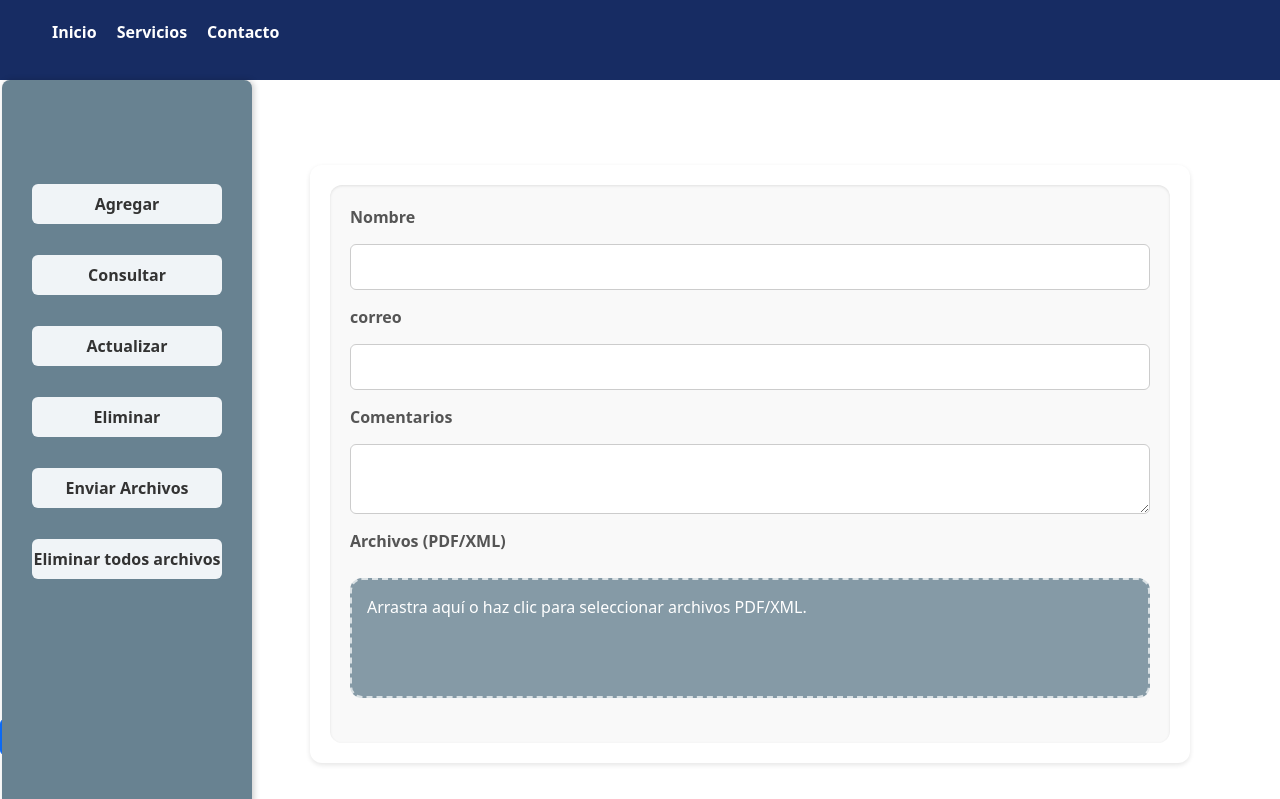
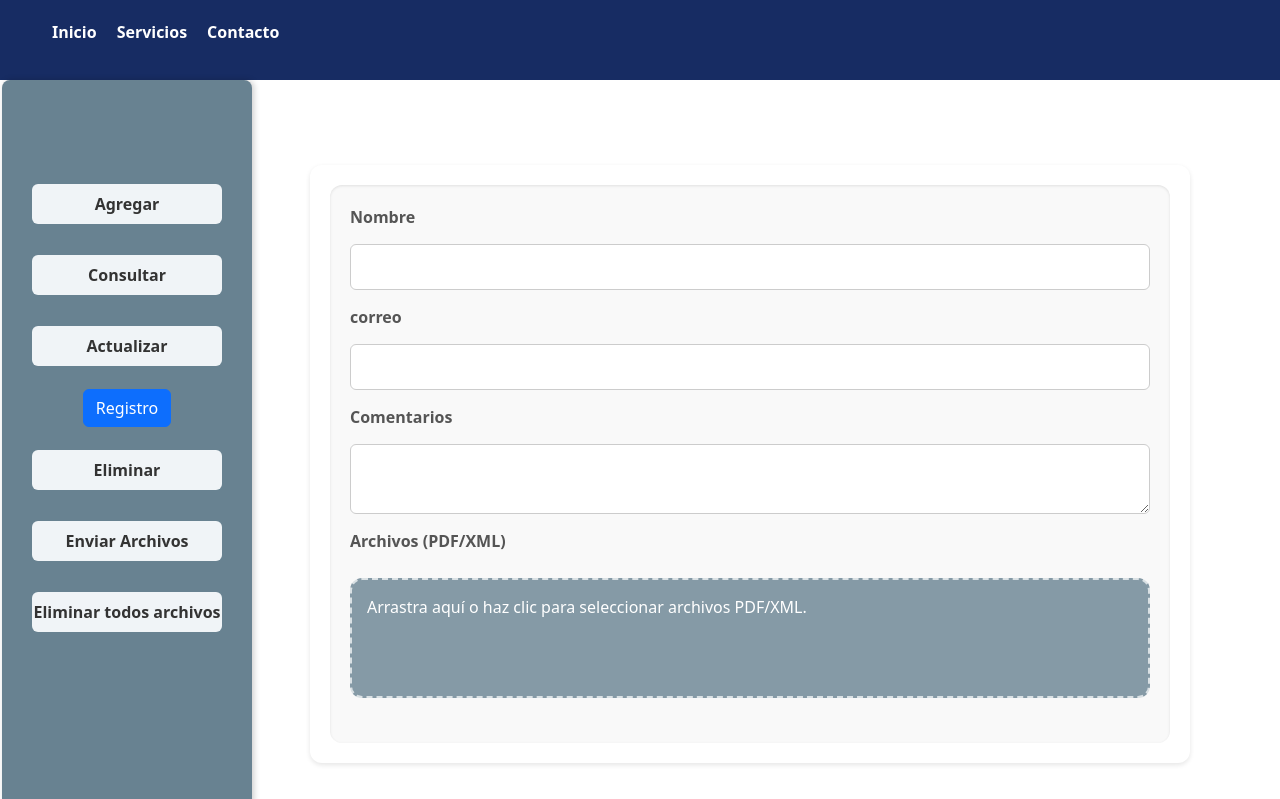
Before and after one commit to DanielCardenas199602/Proyecto_appCrud, a website: page public/index.html in a window 1280 px wide. Shown: the top 799 px of the page. Drawn offline with nearby package versions, Linux system fonts and the light colour scheme.

Commit message:
modal de registro

```diff
--- a/public/index.html
+++ b/public/index.html
@@ -76,7 +76,11 @@
             <button class="botones_db" id="BTN_agregar">Agregar</button>
             <button class="botones_db" id="BTN_consultar">Consultar</button>
             <button class="botones_db" id="BTN_actualizar">Actualizar</button>
+            <button type="button" class="btn btn-primary" data-bs-toggle="modal" data-bs-target="#exampleModal">
+            Registro
+            </button>
             <button class="botones_db" id="BTN_eliminar">Eliminar</button>
+
 
 
             <button class="botones_db" type="submit" id="envio">Enviar Archivos</button>
@@ -90,9 +94,7 @@
 
 
     <!-- Button trigger modal -->
-<button type="button" class="btn btn-primary" data-bs-toggle="modal" data-bs-target="#exampleModal">
-  Launch demo modal
-</button>
+
 
     <!-- Modal -->
     <div class="modal fade" id="exampleModal" tabindex="-1" aria-labelledby="exampleModalLabel" aria-hidden="true">
```
Lines whose indentation alone changed are shown as unchanged.
